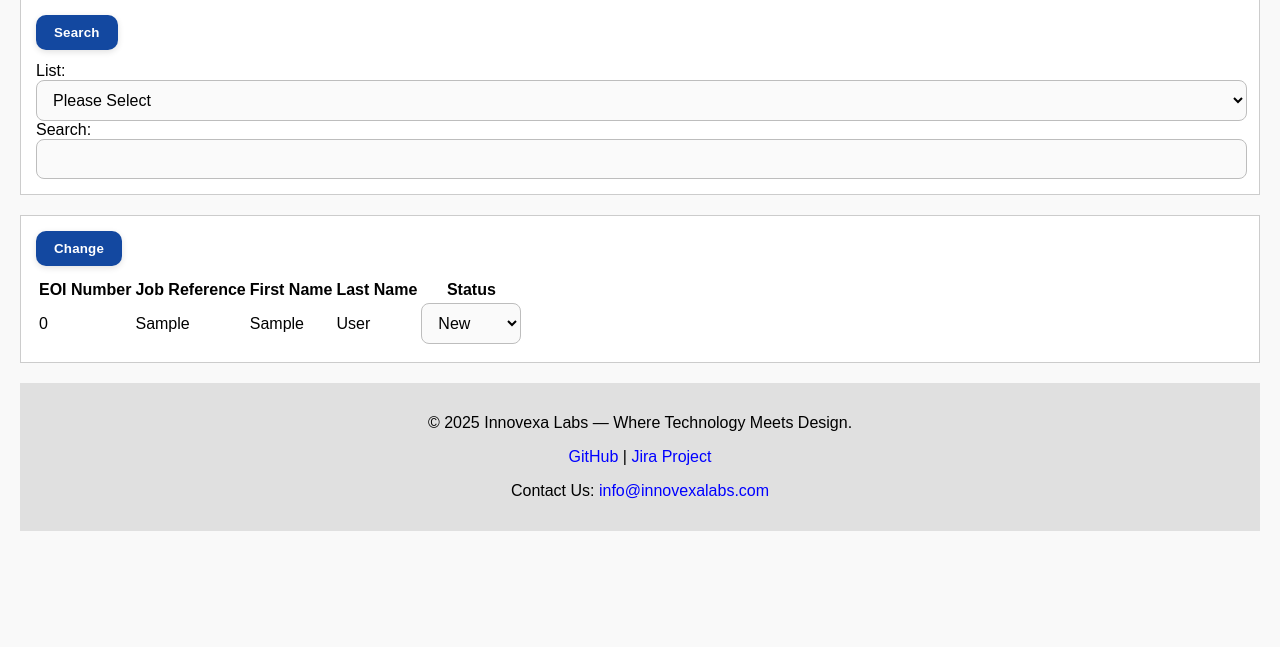
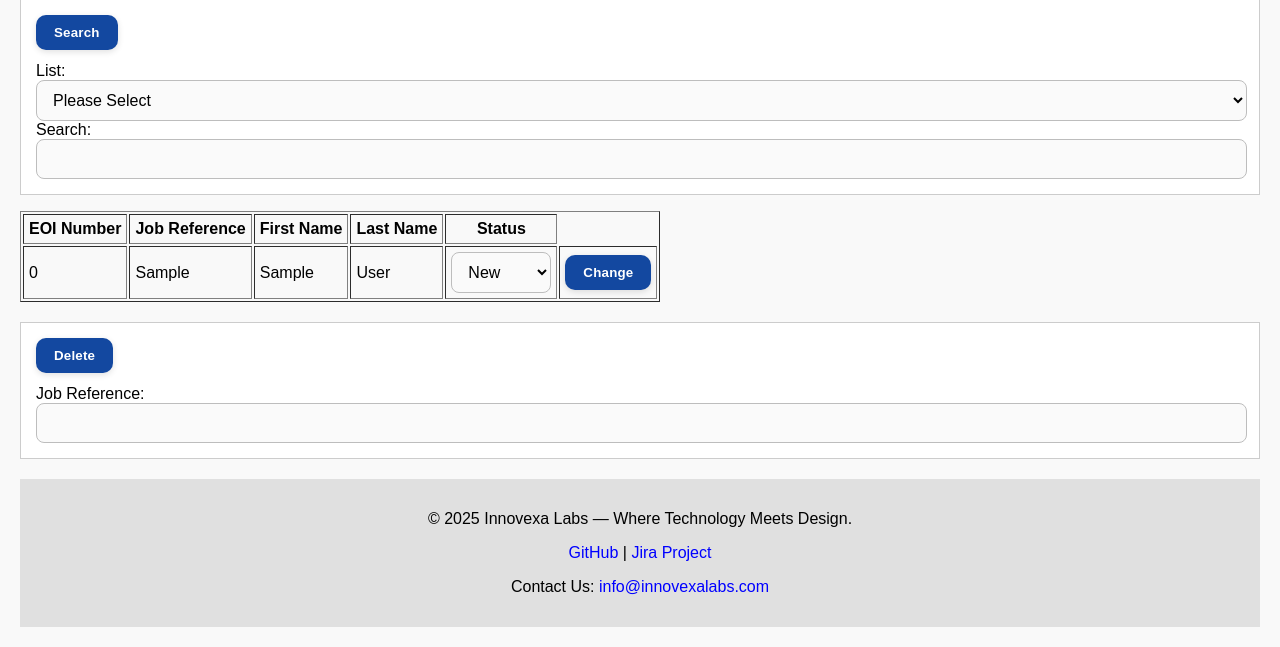
Before and after one commit to RidowanShadid/Assignment02, a PHP site: page /manage.php in a window 1280 px wide. Shown: the part 284-931 px from the top of the page. Before the commit the page ends 815 px from the top, so only its background shows below. Run offline with PHP 8.4, Linux system fonts and the light colour scheme; the visitor is signed in with stand-in values (Sample User, id 1); tables that the repository leaves empty or names only in its code hold one stand-in row (values such as "Sample post").

Commit message:
Fix status change and implement delete by job reference

```diff
--- a/manage.php
+++ b/manage.php
@@ -10,11 +10,20 @@
         die("Connection to database unsuccessful." . mysqli_connect_error());
     }
 
+    // Query for modifying eol status
+    // Used Ati's lecture 11 code as reference
+    // Wrote the if statements in their full form for understanding
     if (isset($_SESSION['username']) && ($_SERVER['REQUEST_METHOD'] == 'POST')) {
+        if (isset($_POST['delete'])) {
+            $delete = $_POST['delete'];
+            $remove = $dbcon -> prepare("DELETE FROM eoi WHERE job_ref =?");
+            $remove -> bind_param("s", $delete);
+            $remove -> execute();
+            $remove -> close();
+        }
         if (isset($_POST['eoi_no'])) {
-            $eoi_no = $_POST['eoi_no'];
+            $eoi_no = (int)$_POST['eoi_no'];
         } else {
-
             $eoi_no = 0;
         }
         if (isset($_POST['eoi_status'] )) {
@@ -22,14 +31,14 @@
         } else {
            $eoi_status = '';
         }
-        if ($eoi_no > 0) {
+        if ($eoi_no > 0 && in_array($eoi_status, ['new','current', 'final'], true)) {
             $change = $dbcon -> prepare("UPDATE eoi SET eoi_status=? WHERE eoi_no =?");
             $change -> bind_param("si", $eoi_status, $eoi_no);
             $change -> execute();
             $change -> close();
         } else {
         }
-        header("Location: " . $_SERVER['PHP_SELF']);
+        header("Location: " . $_SERVER['REQUEST_URI']);
         exit();
     }
 ?>
@@ -85,13 +94,17 @@
                     $list = mysqli_query($dbcon, "SELECT eoi_no, job_ref, first_name, last_name, eoi_status FROM eoi ORDER BY eoi_no ASC");
                 }
                 if ($sort == "job_ref") {
-                    $list = mysqli_query($dbcon, "SELECT eoi_no, job_ref, first_name, last_name, eoi_status FROM eoi WHERE job_ref = '$search'");
+                    $list = mysqli_query($dbcon, "SELECT eoi_no, job_ref, first_name, last_name, eoi_status FROM eoi WHERE job_ref = '$search' ORDER BY job_ref ASC");
                 }
                 if ($sort == "first_name") {
-                    $list = mysqli_query($dbcon, "SELECT eoi_no, job_ref, first_name, last_name, eoi_status FROM eoi WHERE first_name = '$search'");
+                    $list = mysqli_query($dbcon, "SELECT eoi_no, job_ref, first_name, last_name, eoi_status FROM eoi WHERE first_name = '$search' ORDER BY first_name ASC");
                 }
                 if ($sort == "last_name") {
-                    $list = mysqli_query($dbcon, "SELECT eoi_no, job_ref, first_name, last_name, eoi_status FROM eoi WHERE last_name = '$search'");
+                    $list = mysqli_query($dbcon, "SELECT eoi_no, job_ref, first_name, last_name, eoi_status FROM eoi WHERE last_name = '$search' ORDER BY last_name ASC");
+                }
+                if ($sort == "fullname") {
+                    $search = explode(" ", $search);
+                    $list = mysqli_query($dbcon, "SELECT eoi_no, job_ref, first_name, last_name, eoi_status FROM eoi WHERE ((first_name = '$search[0]') AND (last_name = '$search[1]')) ORDER BY first_name ASC, last_name ASC");
                 }
             } else {
                 $list = mysqli_query($dbcon, "SELECT eoi_no, job_ref, first_name, last_name, eoi_status FROM eoi ORDER BY eoi_no ASC");
@@ -99,9 +112,7 @@
 
             if ($list && mysqli_num_rows($list) > 0) {
         ?>
-        <form action="<?php echo htmlspecialchars($_SERVER['PHP_SELF']); ?>" method="post">
-            <p><button type="submit" value="change">Change</button></p>
-            <table>
+        <table border='1' cellpadding='5'>
             <tr>
                 <th>EOI Number</th>
                 <th>Job Reference</th>
@@ -113,11 +124,19 @@
             <?php
                 while ($row = mysqli_fetch_assoc($list)) {
             ?>
+            <!--
+                Displaying eoi list
+                Used Ati's lecture 11 code as reference
+                Tried to figure out a way to make the form submit every individual change (or lack of change) for status,
+                but couldn't figure out a way (arrays?), so ended up with Ati's solution of having a submit button
+                for each eoi.
+             -->
             <tr>
                 <td><?php echo (int)$row['eoi_no']; ?></td>
                 <td><?php echo htmlspecialchars($row['job_ref']); ?></td>
                 <td><?php echo htmlspecialchars($row['first_name']); ?></td>
                 <td><?php echo htmlspecialchars($row['last_name']); ?></td>
+                <form action="<?php echo htmlspecialchars($_SERVER['REQUEST_URI']); ?>" method="post">
                     <td>
                         <input type="hidden" name="eoi_no" value="<?php echo (int)$row['eoi_no'];?>">
                         <select name="eoi_status">
@@ -125,6 +144,11 @@
                             <option value="current" <?= $row['eoi_status']=='CURRENT' ? 'selected' : '' ?>>Current</option>
                             <option value="final" <?= $row['eoi_status']=='FINAL' ? 'selected' : '' ?>>Final</option>
                         </select>
+                    </td>
+                    <td>
+                        <button type="submit" value="change">Change</button>
+                    </td>
+                </form>
             </tr>
             <?php
                 }
@@ -134,7 +158,14 @@
         }
         mysqli_close($conn);
         ?>
+
+        <p>
+        <form action="<?php echo htmlspecialchars($_SERVER['REQUEST_URI']); ?>" method="post">
+            <p><button type="submit" value="delete">Delete</button></p>
+            <label for="list">Job Reference:</label>
+            <input type="text" id="delete" name="delete" maxlength=5>
         </form>
+        </p>
     </main>
 
     <!-- ================== FOOTER ================== -->
```
Lines whose indentation alone changed are shown as unchanged.
